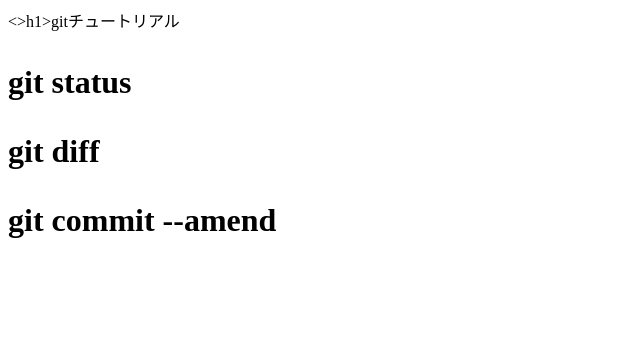
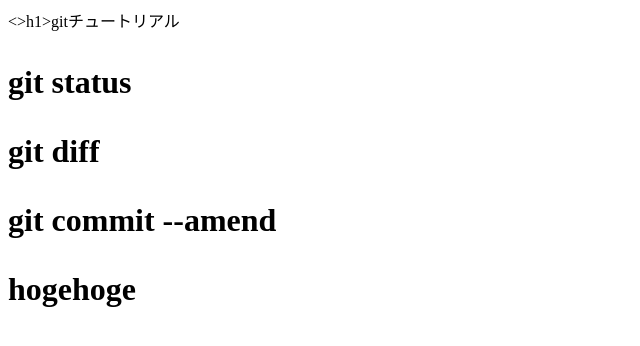
Before and after one commit to kyohara/git_tutorial, a plain HTML site: page index.html in a window 1280 px wide. Shown: the whole page, without its empty margins (0-640 px from the left). Drawn offline with Linux system fonts and the light colour scheme.

Commit message:
hogehogeの追加

```diff
--- a/index.html
+++ b/index.html
@@ -2,3 +2,4 @@
     <p> git status </p>
     <p> git diff </p>
     <p> git commit --amend</p>
+    <p>hogehoge</p>
```
